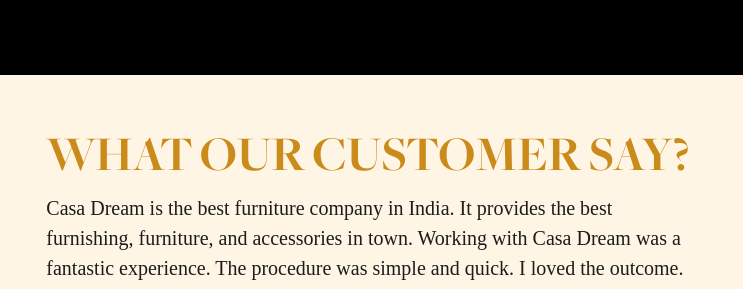
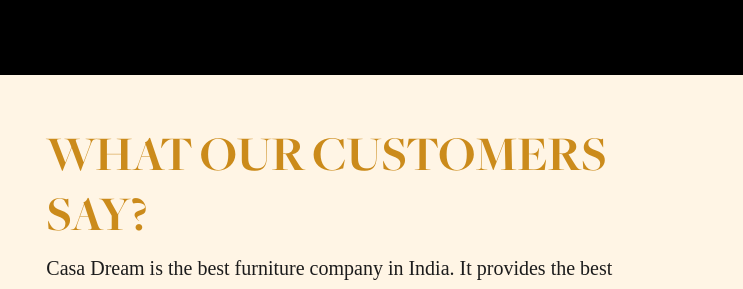
Before and after one commit to chirayatahalder/CasaDream, a plain HTML site: page index.html in a window 1280 px wide. Shown: the part 8020-8309 px from the top of the page, 537-1280 px from the left. Drawn offline with nearby package versions, Linux system fonts and the light colour scheme; a script that the page names is missing; a web font is replaced by a local one.

Commit message:
Add files via upload

```diff
--- a/index.html
+++ b/index.html
@@ -422,7 +422,7 @@
                     <div class="col-lg-7 p-0">
                         <div class="your_words_content">
                             <!-- <h3 data-aos="fade-up" data-aos-duration="1000">Your Words</h3> -->
-                            <h2 data-aos="fade-up" data-aos-duration="1200">WHAT OUR CUSTOMER SAY?</h2>
+                            <h2 data-aos="fade-up" data-aos-duration="1200">WHAT OUR CUSTOMERS SAY?</h2>
                             <p data-aos="fade-up" data-aos-duration="1200">
                                 <!-- Select your favorite social network and share our icons with your contacts or friends,
                                 if you do not have these
```
